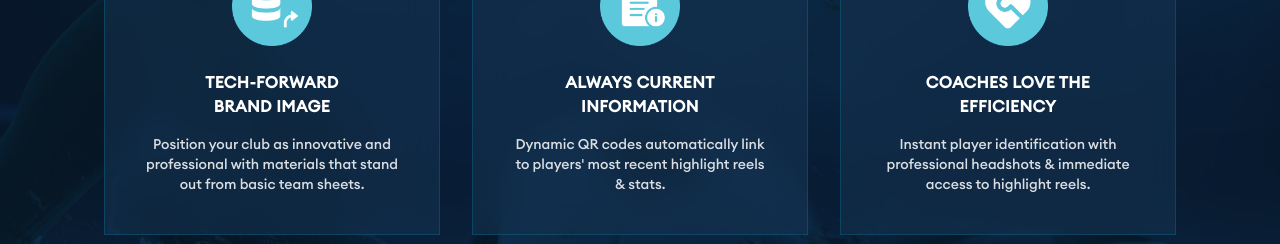
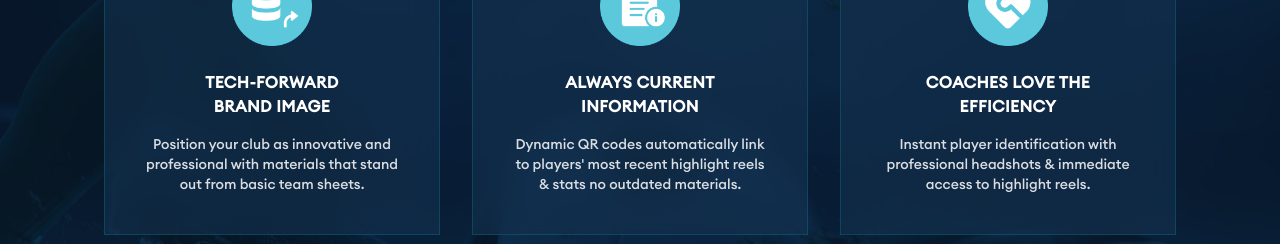
Before and after one commit to Hamza-Sheikh-02/Soccer-Recruiting-Services, a plain HTML site: page index.html in a window 1280 px wide. Shown: the part 3280-3524 px from the top of the page. Drawn offline with nearby package versions, Linux system fonts and the light colour scheme.

Commit message:
Update index.html

```diff
--- a/index.html
+++ b/index.html
@@ -705,7 +705,7 @@
             </h3>
             <p class="text-xs sm:text-sm leading-relaxed text-white/85 m-0">
               Dynamic QR codes automatically link to players' most recent
-              highlight reels & stats.
+              highlight reels & stats no outdated materials.
             </p>
           </div>
 
```
